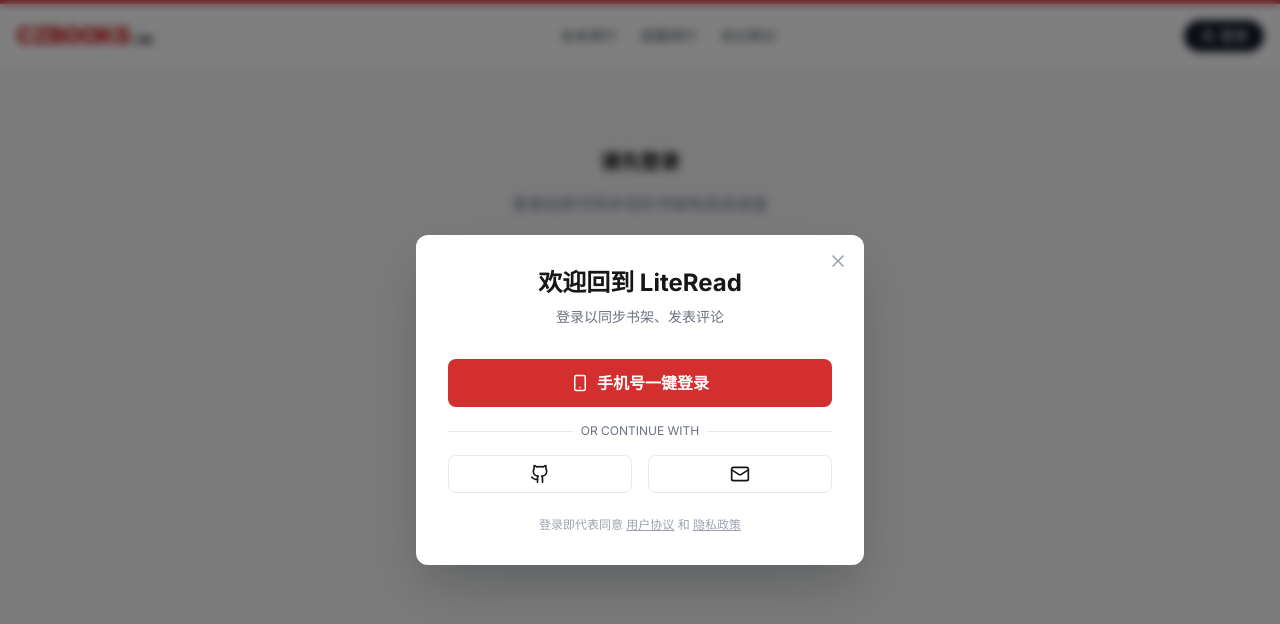
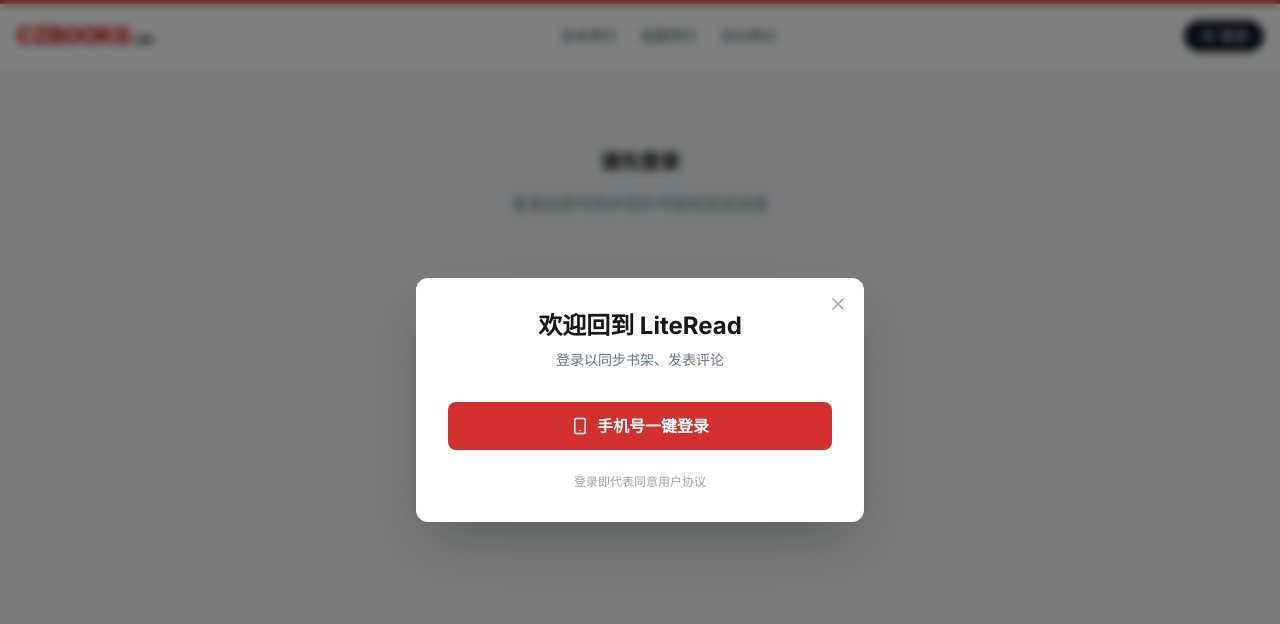
Before and after one commit to Leewksky/novel-test3, a Next.js app: page /shelf in a window 1280 px wide. Both pictures are taken after a click on the button "登录". Shown: the top 624 px of the page. Built offline with nearby package versions, Linux system fonts and the light colour scheme.

Commit message:
Update AuthModal.tsx

```diff
--- a/components/AuthModal.tsx
+++ b/components/AuthModal.tsx
@@ -9,7 +9,6 @@ export default function AuthModal({ onClose }: { onClose: () => void }) {
 
   const handleLogin = () => {
     setLoading(true);
-    // 模拟网络请求延迟
     setTimeout(() => {
       login();
       setLoading(false);
@@ -19,30 +18,15 @@ export default function AuthModal({ onClose }: { onClose: () => void }) {
 
   return (
     <div className="fixed inset-0 z-[100] flex items-center justify-center bg-black/50 backdrop-blur-sm p-4">
-      <div className="bg-white rounded-xl shadow-2xl w-full max-w-md overflow-hidden relative animate-in fade-in zoom-in duration-200">
+      <div className="bg-white rounded-xl shadow-2xl w-full max-w-md overflow-hidden relative">
         <button onClick={onClose} className="absolute top-4 right-4 text-gray-400 hover:text-gray-900"><X size={20}/></button>
-
         <div className="p-8 text-center">
           <h2 className="text-2xl font-bold mb-2">欢迎回到 LiteRead</h2>
           <p className="text-gray-500 text-sm mb-8">登录以同步书架、发表评论</p>
-
-          <div className="space-y-4">
-            <button onClick={handleLogin} className="w-full bg-[#d32f2f] text-white py-3 rounded-lg font-bold hover:bg-red-700 transition flex items-center justify-center gap-2">
-               {loading ? '登录中...' : <><Smartphone size={18} /> 手机号一键登录</>}
-            </button>
-            <div className="relative my-6">
-                <div className="absolute inset-0 flex items-center"><div className="w-full border-t"></div></div>
-                <div className="relative flex justify-center text-xs uppercase"><span className="bg-white px-2 text-gray-500">Or continue with</span></div>
-            </div>
-            <div className="grid grid-cols-2 gap-4">
-               <button onClick={handleLogin} className="border p-2 rounded-lg flex justify-center hover:bg-gray-50"><Github size={20}/></button>
-               <button onClick={handleLogin} className="border p-2 rounded-lg flex justify-center hover:bg-gray-50"><Mail size={20}/></button>
-            </div>
-          </div>
-
-          <p className="mt-6 text-xs text-gray-400">
-            登录即代表同意 <a href="#" className="underline">用户协议</a> 和 <a href="#" className="underline">隐私政策</a>
-          </p>
+          <button onClick={handleLogin} className="w-full bg-[#d32f2f] text-white py-3 rounded-lg font-bold hover:bg-red-700 transition flex items-center justify-center gap-2">
+             {loading ? '登录中...' : <><Smartphone size={18} /> 手机号一键登录</>}
+          </button>
+          <p className="mt-6 text-xs text-gray-400">登录即代表同意用户协议</p>
         </div>
       </div>
     </div>
```
